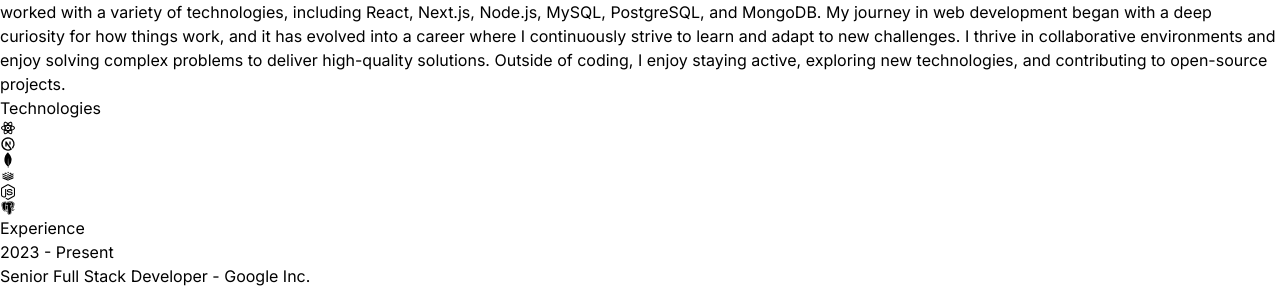
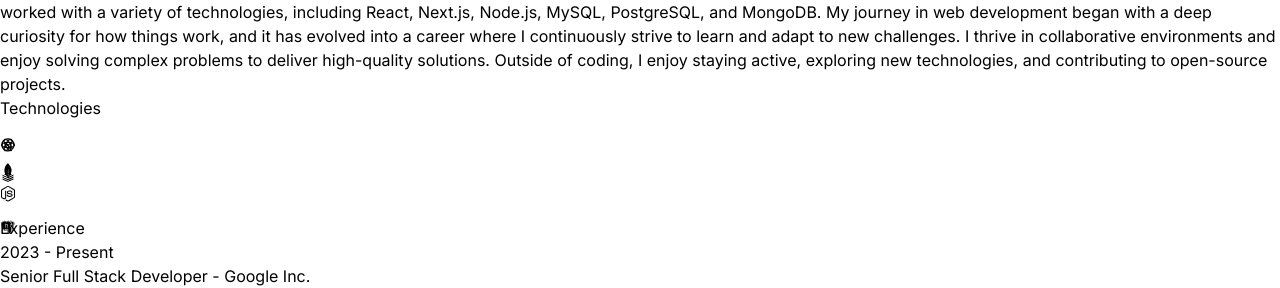
Before and after one commit to jawadshahid07/portfolio, a React (Vite) app in the folder my-portfolio/: page / in a window 1280 px wide. Shown: the part 1266-1554 px from the top of the page. Built offline with nearby package versions, Linux system fonts and the light colour scheme.

Commit message:
animated technologies section

```diff
--- a/my-portfolio/src/components/Technologies.jsx
+++ b/my-portfolio/src/components/Technologies.jsx
@@ -4,31 +4,75 @@
 import { DiRedis } from "react-icons/di";
 import { FaNodeJs } from "react-icons/fa";
 import { BiLogoPostgresql } from "react-icons/bi";
+import { motion } from "framer-motion";
+
+const iconVariants = (duration) => ({
+    animate: {
+        y: [0, 20, 0],
+        transition: {
+            duration: duration,
+            ease: "linear",
+            repeat: Infinity,
+        },
+    },
+});
 
 const Technologies = () => {
     return (
         <div className="border-b border-neutral-800 pb-24">
-            <h1 className="my-20 text-center text-4xl">Technologies</h1>
-            <div className="flex flex-wrap items-center justify-center gap-4">
-                <div className="rounded-2xl border-4 border-neutral-800 p-4">
+            <motion.h1
+            whileInView={{opacity: 1, y:0}}
+            initial={{opacity:0, y:-100}}
+            transition={{duration: 1.5}}
+            className="my-20 text-center text-4xl">Technologies</motion.h1>
+            <motion.div
+            whileInView={{opacity: 1, y:0}}
+            initial={{opacity:0, y:-100}}
+            transition={{duration: 2}}
+            className="flex flex-wrap items-center justify-center gap-4">
+                <motion.div
+                variants={iconVariants(2.5)}
+                initial="initial"
+                animate="animate"
+                className="rounded-2xl border-4 border-neutral-800 p-4">
                     <RiReactjsLine className="text-7xl text-cyan-400" />
-                </div>
-                <div className="rounded-2xl border-4 border-neutral-800 p-4">
+                </motion.div>
+                <motion.div
+                variants={iconVariants(3)}
+                initial="initial"
+                animate="animate"
+                className="rounded-2xl border-4 border-neutral-800 p-4">
                     <TbBrandNextjs className="text-7xl " />
-                </div>
-                <div className="rounded-2xl border-4 border-neutral-800 p-4">
+                </motion.div>
+                <motion.div
+                variants={iconVariants(3.5)}
+                initial="initial"
+                animate="animate"
+                className="rounded-2xl border-4 border-neutral-800 p-4">
                     <SiMongodb className="text-7xl text-green-500" />
-                </div>
-                <div className="rounded-2xl border-4 border-neutral-800 p-4">
+                </motion.div>
+                <motion.div
+                variants={iconVariants(2)}
+                initial="initial"
+                animate="animate"
+                className="rounded-2xl border-4 border-neutral-800 p-4">
                     <DiRedis className="text-7xl text-red-700" />
-                </div>
-                <div className="rounded-2xl border-4 border-neutral-800 p-4">
+                </motion.div>
+                <motion.div
+                variants={iconVariants(1.5)}
+                initial="initial"
+                animate="animate"
+                className="rounded-2xl border-4 border-neutral-800 p-4">
                     <FaNodeJs className="text-7xl text-green-500" />
-                </div>
-                <div className="rounded-2xl border-4 border-neutral-800 p-4">
+                </motion.div>
+                <motion.div
+                variants={iconVariants(4)}
+                initial="initial"
+                animate="animate"
+                className="rounded-2xl border-4 border-neutral-800 p-4">
                     <BiLogoPostgresql className="text-7xl text-sky-700" />
-                </div>
-            </div>
+                </motion.div>
+            </motion.div>
         </div>
     )
 }
```
